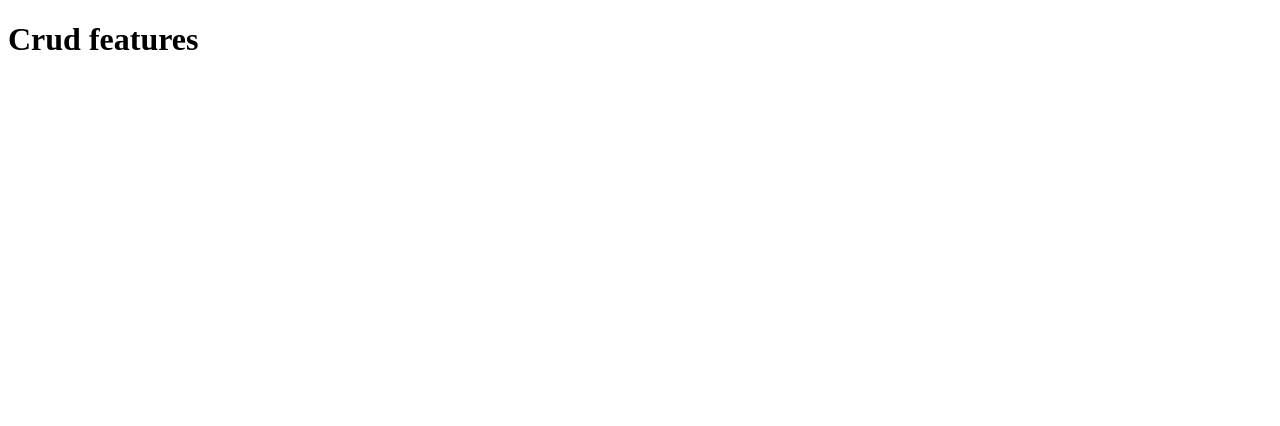
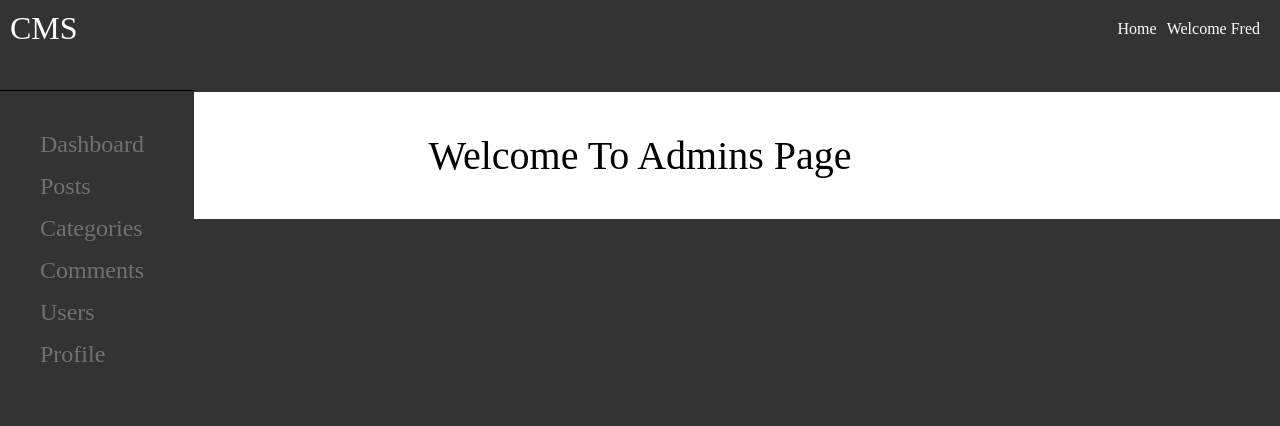
Before and after one commit to FredGarcia00/landingpage, a plain HTML site: page index.html in a window 1280 px wide. Drawn offline with Linux system fonts and the light colour scheme.

Commit message:
final styling changes

```diff
--- /dev/null
+++ b/css/styles.css
@@ -0,0 +1,99 @@
+* {
+    padding:0;
+    margin:0;
+    box-sizing: border-box;
+}
+
+body {
+    background-color: #333;
+}
+
+.header__container {
+    display: flex;
+    flex-direction: column;
+    align-items: center;
+    color:#fff;
+
+}
+
+.header__title {
+    font-size:2rem;
+    margin-bottom:2.5rem;
+}
+
+.header__links ul{
+    display:flex;
+}
+
+ul li {
+    list-style: none;
+    padding-right:10px;
+}
+
+.header__links a {
+    text-decoration: none;
+    color:#fff;
+}
+.header__links a:hover {
+    color:#fff
+}
+
+.content {
+    display: flex;
+    justify-content: center;
+    align-items: center;
+    padding: 40px 30px;
+    background-color:#fff;
+    margin-top: 35px;
+    text-transform: capitalize;
+    width: 100%;
+
+}
+
+.content__sidebar {
+    display: none;
+    border-top: 1px solid #000;
+    font-size:1.5rem;
+    position: fixed;
+    top: 90px;
+    left: 0px;
+    background-color:#333;
+    padding: 40px;
+
+}
+
+
+.content__sidebar li {
+    margin-bottom:15px;
+}
+.content__sidebar a {
+    text-decoration: none;
+    color:rgb(114, 113, 113);
+
+
+}
+.content__sidebar a:hover {
+  color:#fff;
+}
+
+.content__welcome {
+    font-size:2.5rem;
+
+}
+
+@media screen and (min-width:760px) {
+    .header__container {
+        display: flex;
+        flex-direction: row;
+        justify-content: space-between;
+        padding: 10px;
+    }
+
+    .header__title {
+        margin:0;
+    }
+
+    .content__sidebar {
+        display: flex;
+    }
+}
--- a/index.html
+++ b/index.html
@@ -4,9 +4,39 @@
     <meta charset="UTF-8">
     <meta http-equiv="X-UA-Compatible" content="IE=edge">
     <meta name="viewport" content="width=device-width, initial-scale=1.0">
+    <link rel="stylesheet" href="css/styles.css">
     <title>Document</title>
 </head>
 <body>
-    <h1>Crud features</h1>
+    <div class="header__container">
+        <!-- Below is header -->
+            <div class="header__title">
+                CMS
+            </div>
+            <div class="header__links">
+                <ul>
+                    <a href="#">
+                        <li>Home</li>
+                    </a>
+                    <a href="#">
+                        <li>Welcome Fred</li>
+                    </a>
+                </ul>
+            </div>
+    </div>
+    <div class="content__sidebar">
+       <ul>
+           <li><a href="#">Dashboard</a></li>
+           <li><a href="#">Posts</a></li>
+           <li><a href="#">Categories</a></li>
+           <li><a href="#">Comments</a></li>
+           <li><a href="#">Users</a></li>
+           <li><a href="#">Profile</a></li>
+       </ul>
+    </div>
+    <section class="content">
+        <div class="content__welcome">Welcome to admins page</div>
+    </section>
+
 </body>
 </html>
```
